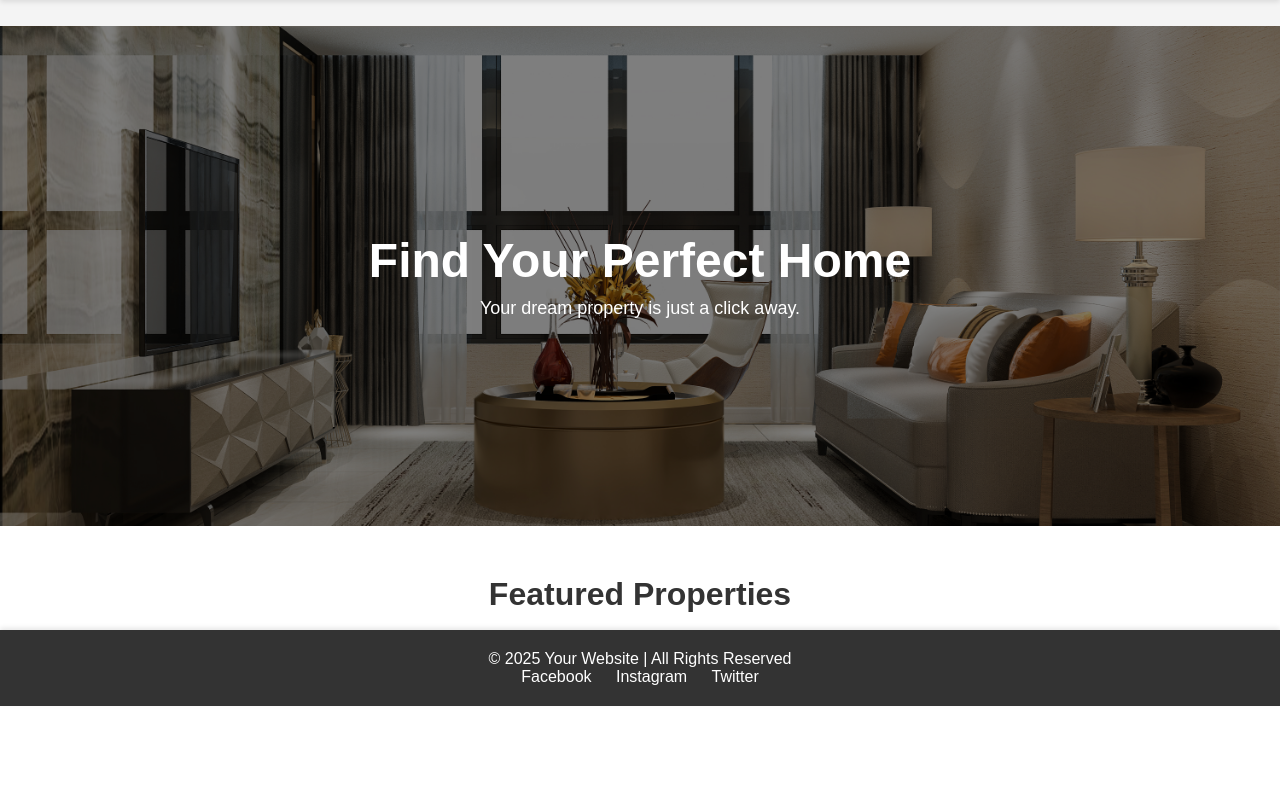
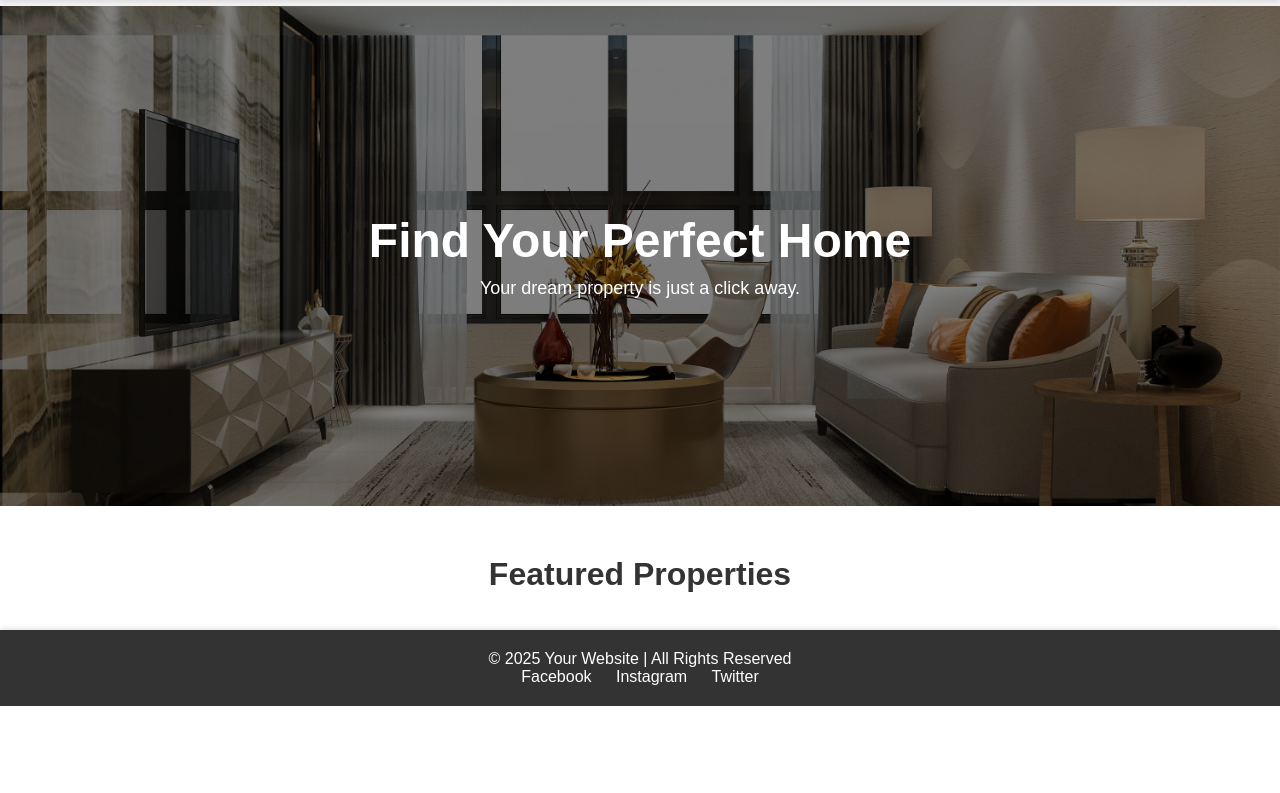
Before and after one commit to steven-felim/property-final, a PHP site: page /php/homepage.php in a window 1280 px wide. Shown: the part 94-887 px from the top of the page. Run offline with PHP 8.4, Linux system fonts and the light colour scheme; the visitor is signed in with stand-in values (Sample User, id 1).

Commit message:
update css

```diff
--- a/css/styles.css
+++ b/css/styles.css
@@ -82,7 +82,7 @@
     text-align: center;
     color: white;
     padding: 0 20px;
-    margin-top: 120px; /* Increase the margin to push below the header */
+    margin-top: 100px;
 }
 
 /* Dark Overlay */
```
